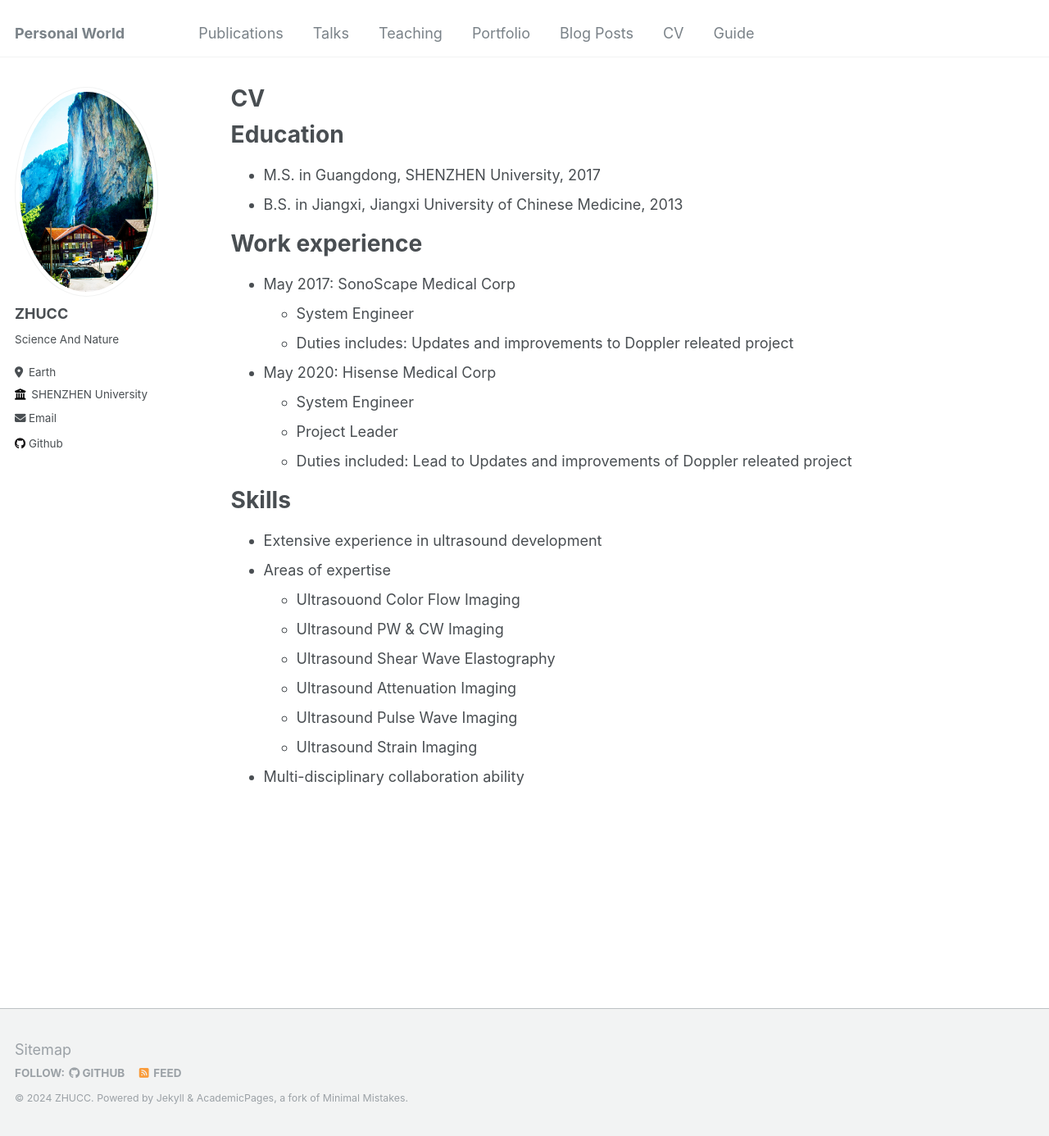
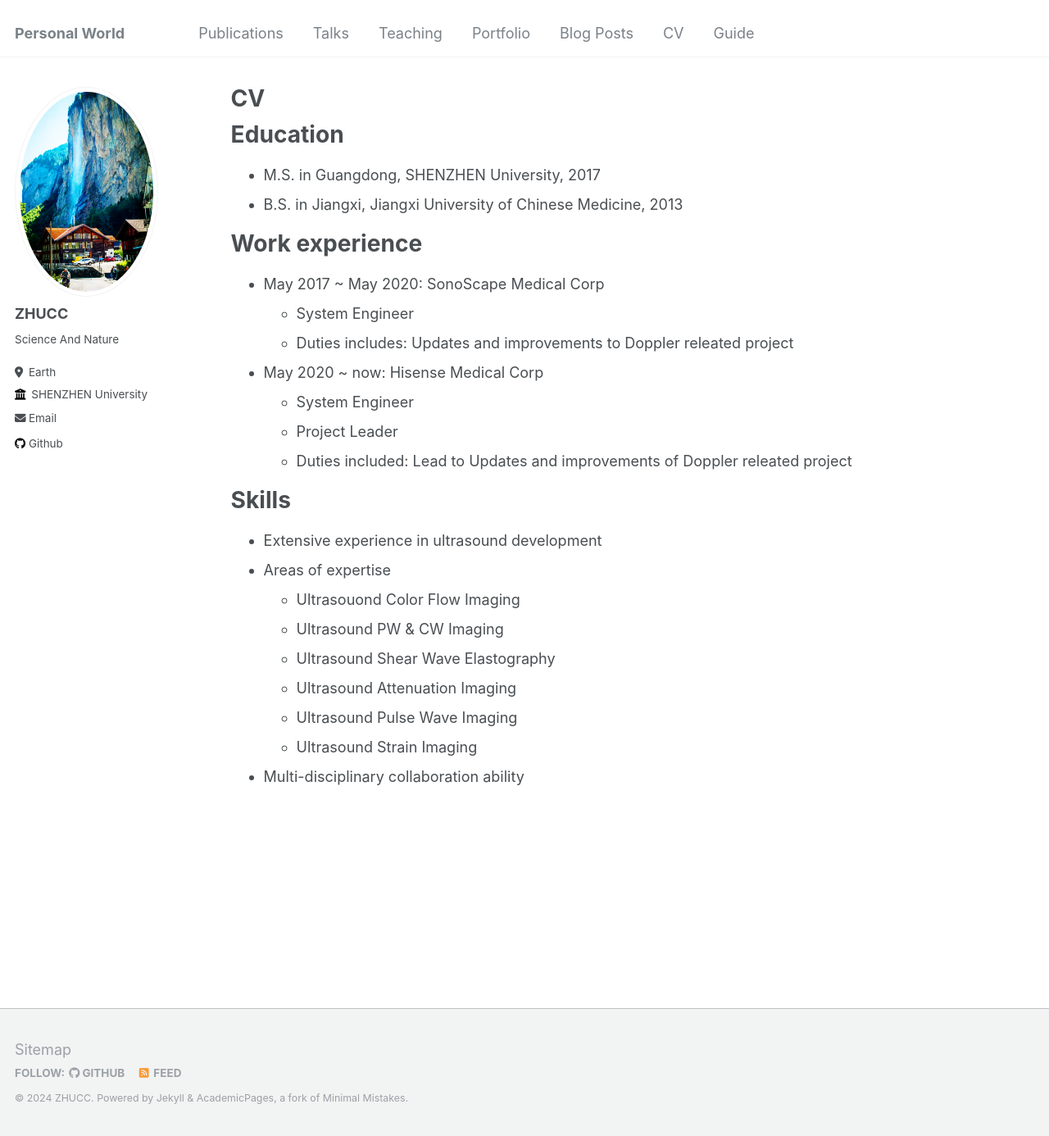
Before and after one commit to Guokr1991/zhucc123.github.io, a Jekyll site: the page built from _pages/cv.md, in a window 1280 px wide and 1386 px high. Shown: the whole window at 82% size. Built offline with Jekyll 4.4.1, drawn with Linux system fonts in a browser that asks for light colours.

Commit message:
Update cv.md

```diff
--- a/_pages/cv.md
+++ b/_pages/cv.md
@@ -16,11 +16,11 @@ Education
 
 Work experience
 ======
-* May 2017: SonoScape Medical Corp
+* May 2017 ~ May 2020: SonoScape Medical Corp
   * System Engineer
   * Duties includes: Updates and improvements to Doppler releated project
 
-* May 2020: Hisense Medical Corp
+* May 2020 ~ now: Hisense Medical Corp
   * System Engineer
   * Project Leader
   * Duties included: Lead to Updates and improvements of Doppler releated project
```
